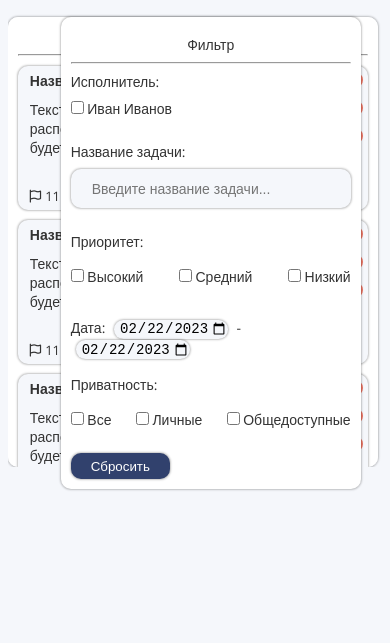
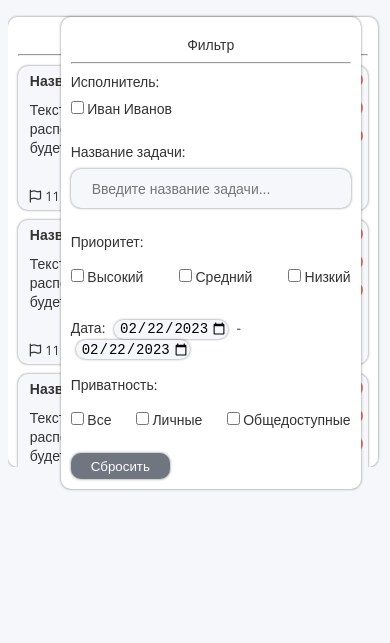
Before and after one commit to ilyakulesh/datamola2023, a plain HTML site: page UI/main.html in a window 390 px wide. Shown: the part 129-772 px from the top of the page. Drawn offline with nearby package versions, Linux system fonts and the light colour scheme.

Commit message:
fix: fixed desktop and mobile mockups

```diff
--- a/UI/assets/css/main_columns.css
+++ b/UI/assets/css/main_columns.css
@@ -94,8 +94,7 @@ main {
 }
 
 .filter-button {
-  /* margin-top: 100px; */
-  background-color: #31416d;
+  background-color: #6f7680;
   color: #ffffff;
   border-radius: 10px;
   border-style: none;
```
Also changed, not shown: mockups/Authorization form.png, mockups/Filter menu + view menu + hover.png, mockups/Main (columns).png, mockups/Main (general list).png, mockups/New task.png, mockups/Registration form.png, mockups/Task Page.png, mockups/Task page (edit).png, mockups/User page (edit).png, mockups/extra tasks/Authorization form.png, mockups/extra tasks/New task.png, mockups/extra tasks/Registration form.png, mockups/extra tasks/Task page (edit).png, mockups/extra tasks/Task page.png, 1 more files.
